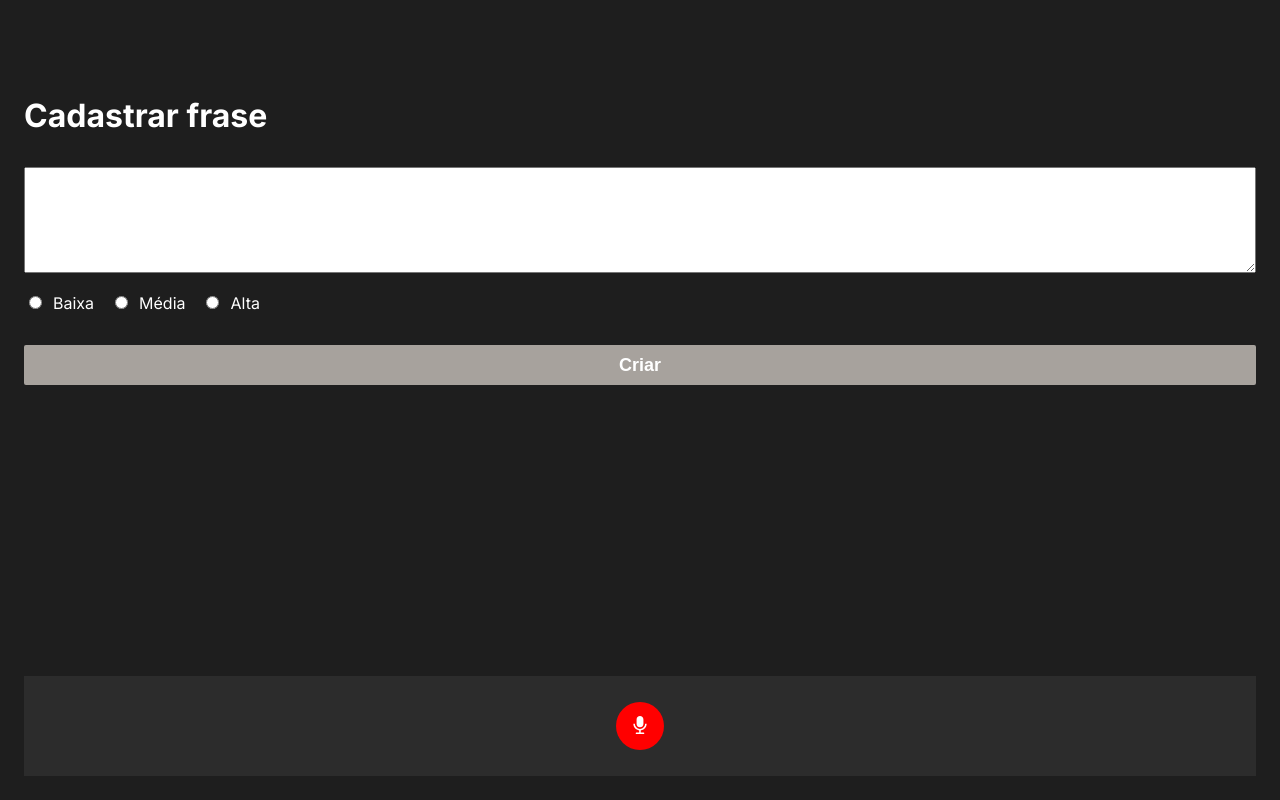
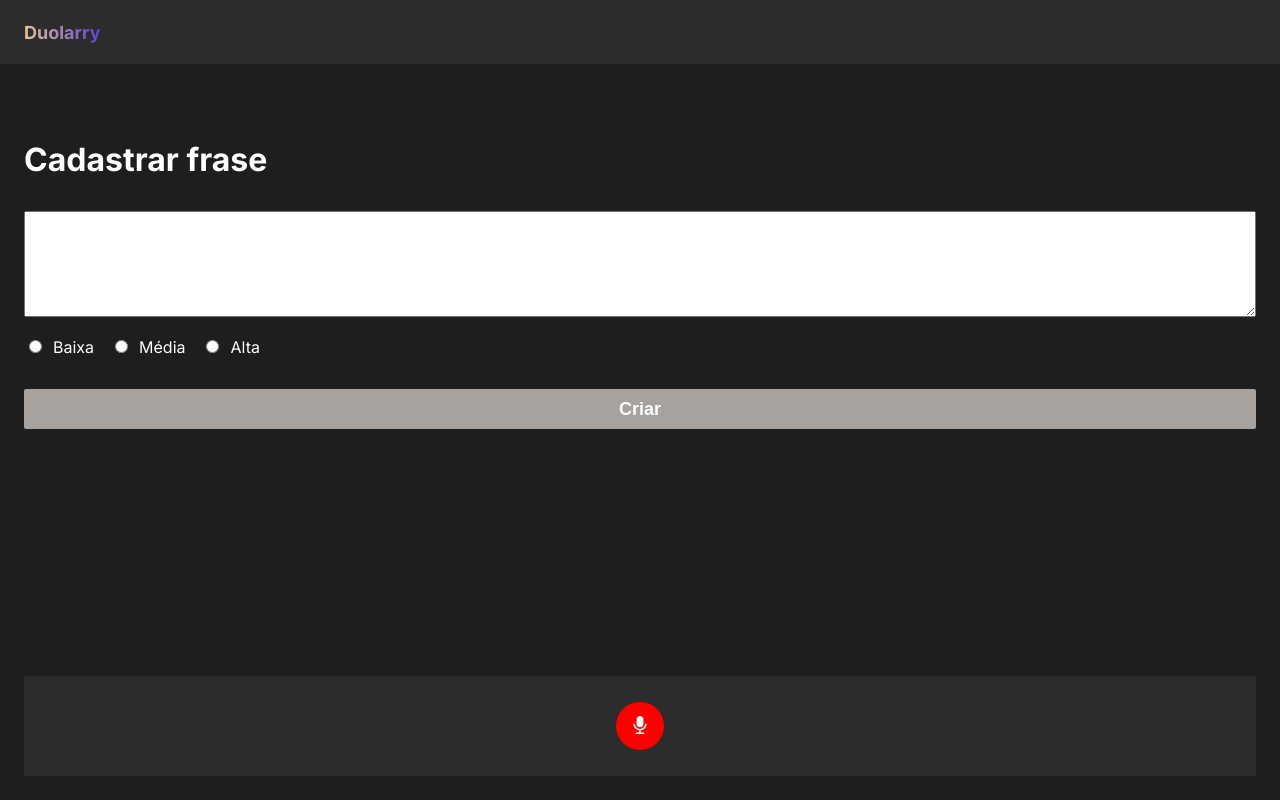
Before and after one commit to YgorMendes/duolarry, a Next.js app: page / in a window 1280 px wide. Built offline with nearby package versions, Linux system fonts and the light colour scheme.

Commit message:
feat: Header component

```diff
--- a/src/app/components/alert/styles.scss
+++ b/src/app/components/alert/styles.scss
@@ -5,7 +5,7 @@
   background-color: var(--white-100);
   color: var(--bg-dark);
   position: absolute;
-  top: 24px;
+  top: 76px;
   right: 0;
   z-index: 10;
   box-shadow: 0px 2px 8px 0px #00000090;
--- /dev/null
+++ b/src/app/components/header/header.tsx
@@ -0,0 +1,11 @@
+import React from "react";
+
+import "./styles.scss";
+
+export function Header() {
+  return (
+    <header className="header">
+      <span className="logo">Duolarry</span>
+    </header>
+  );
+}
--- /dev/null
+++ b/src/app/components/header/styles.scss
@@ -0,0 +1,18 @@
+.header {
+  width: auto;
+  height: 64px;
+  padding: 0 24px;
+  display: flex;
+  justify-content: start;
+  align-items: center;
+  background-color: var(--bg-dark);
+
+  .logo {
+    font-size: 18px;
+    font-weight: 600;
+    width: fit-content;
+    background: var(--primary);
+    -webkit-background-clip: text;
+    -webkit-text-fill-color: transparent;
+  }
+}
--- a/src/app/components/index.ts
+++ b/src/app/components/index.ts
@@ -1,3 +1,4 @@
 export * from "./sider-menu/sider-menu";
 export * from "./menu/menu";
 export * from "./alert/alert";
+export * from "./header/header";
--- a/src/app/globals.scss
+++ b/src/app/globals.scss
@@ -52,5 +52,5 @@ body {
 }
 
 .title {
-  margin: 96px 0 32px 0 !important;
+  margin: 76px 0 32px 0;
 }
--- a/src/app/layout.tsx
+++ b/src/app/layout.tsx
@@ -1,4 +1,4 @@
-import { SiderMenu } from "./components";
+import { Header } from "./components";
 import "./globals.scss";
 import { UserFeedbackProvider } from "./provider/user-feedback/user-feedback";
 
@@ -16,6 +16,7 @@ export default function RootLayout({
     <html lang="pt-BR">
       <body>
         <UserFeedbackProvider>
+          <Header />
           <div className="layout">{children}</div>
         </UserFeedbackProvider>
       </body>
--- a/src/app/page.tsx
+++ b/src/app/page.tsx
@@ -1,5 +1,5 @@
 "use client";
-import { useEffect, useState } from "react";
+import { useState } from "react";
 import { AudioFilled } from "@ant-design/icons";
 import { useDebounce } from "./utils/useDebounce";
 import { useUserFeedbackContext } from "./provider/user-feedback/user-feedback";
@@ -58,7 +58,7 @@ function Home() {
   return (
     <main
       className="contant home"
-      style={{ height: `${window.innerHeight}px` }}
+      style={{ height: `calc(${window.innerHeight}px - 64px)` }}
     >
       <div>
         <h1 className="title">Cadastrar frase</h1>
```
